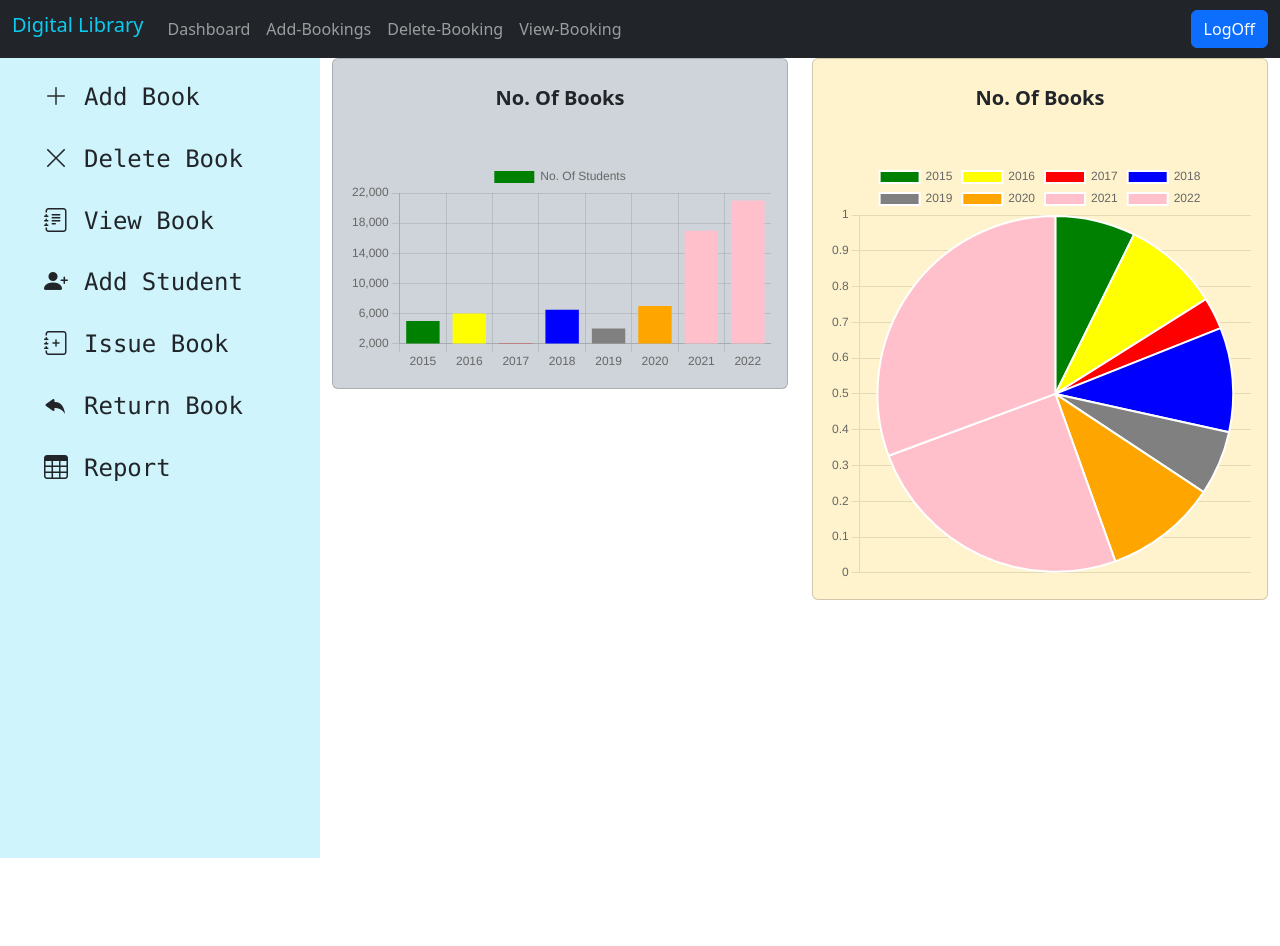
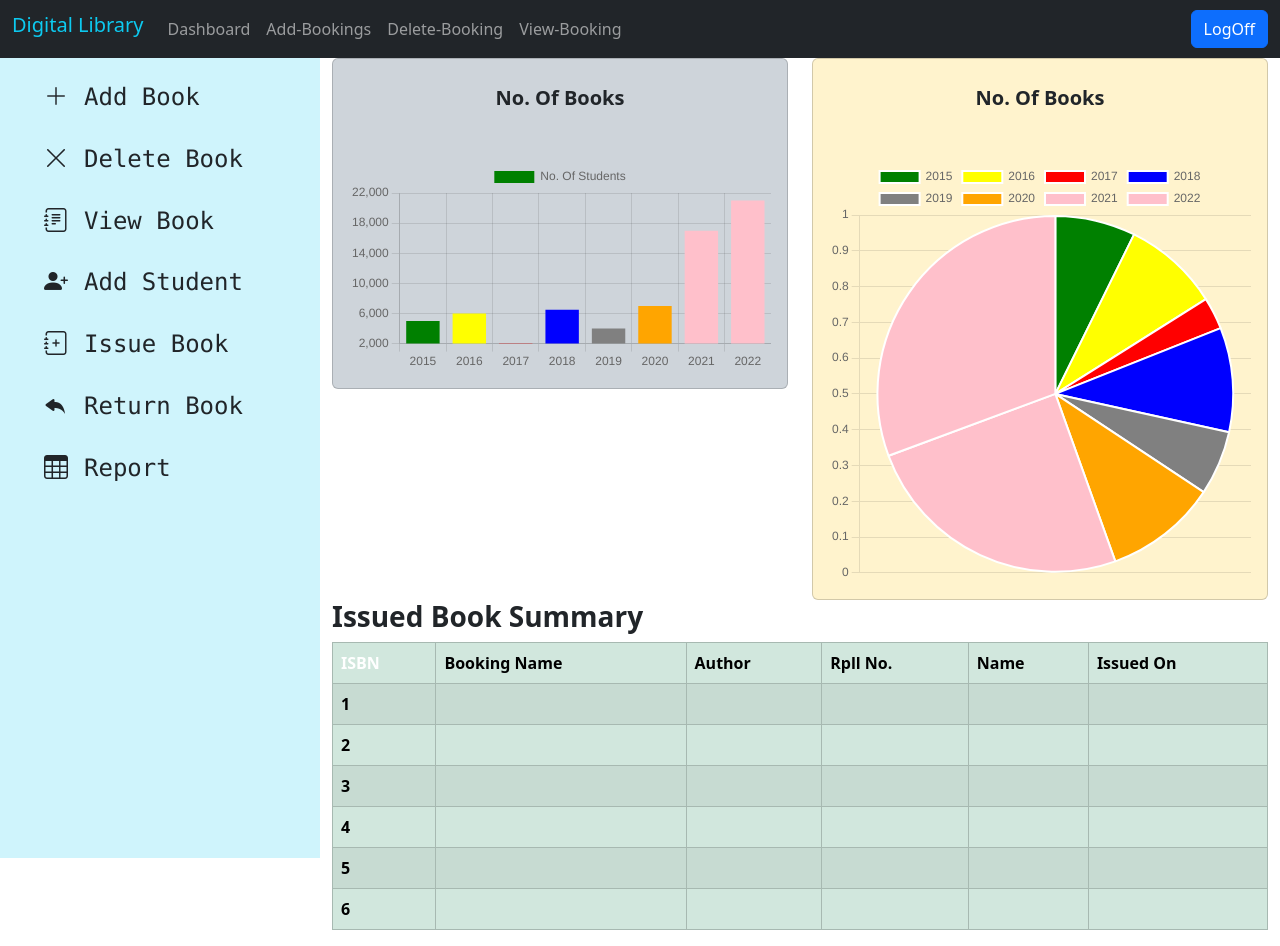
Before and after one commit to Avenkatesh1/Digital_Library-Assignment-, an Angular app: page /Dashboard in a window 1280 px wide. Before the commit the page ends 858 px from the top, so only its background shows below. Built offline with nearby package versions, Linux system fonts and the light colour scheme; data requests are answered from the project's data file.

Commit message:
I Have Created a Forms

```diff
--- a/src/app/Pages/dashboard/dashboard.component.html
+++ b/src/app/Pages/dashboard/dashboard.component.html
@@ -36,6 +36,71 @@
                     </div>
                 </div>
             </div>
+            <h3><b>Issued Book Summary</b></h3>
+            <div class="multi-color-table">
+                <table class="table table-bordered table-striped table-success">
+                    <thead>
+                        <tr>
+                            <th scope="col" class="text-white">ISBN</th>
+                            <th scope="col">Booking Name</th>
+                            <th scope="col">Author</th>
+                            <th scope="col">Rpll No.</th>
+                            <th scope="col">Name</th>
+                            <th scope="col">Issued On</th>
+                        </tr>
+                    </thead>
+                    <tbody>
+                        <tr>
+                            <th scope="row">1</th>
+                            <td></td>
+                            <td></td>
+                            <td></td>
+                            <td></td>
+                            <td></td>
+                        </tr>
+                        <tr>
+                            <th scope="row">2</th>
+                            <td></td>
+                            <td></td>
+                            <td></td>
+                            <td></td>
+                            <td></td>
+                        </tr>
+                        <tr>
+                            <th scope="row">3</th>
+                            <td></td>
+                            <td></td>
+                            <td></td>
+                            <td></td>
+                            <td></td>
+                        </tr>
+                        <tr>
+                            <th scope="row">4</th>
+                            <td></td>
+                            <td></td>
+                            <td></td>
+                            <td></td>
+                            <td></td>
+                        </tr>
+                        <tr>
+                            <th scope="row">5</th>
+                            <td></td>
+                            <td></td>
+                            <td></td>
+                            <td></td>
+                            <td></td>
+                        </tr>
+                        <tr>
+                            <th scope="row">6</th>
+                            <td></td>
+                            <td></td>
+                            <td></td>
+                            <td></td>
+                            <td></td>
+                        </tr>
+                    </tbody>
+                </table>
+            </div>
         </div>
     </div>
 </div>
```
